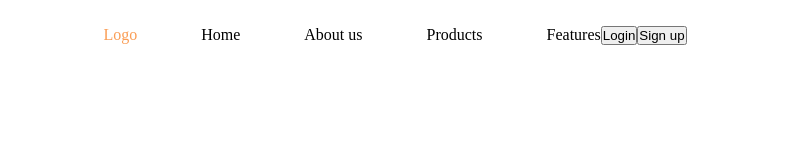
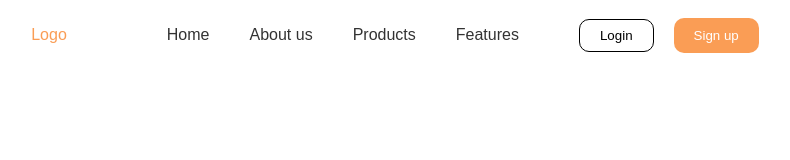
Before and after one commit to hilltrill/ecommerce_website, a plain HTML site: page index.html in a window 1280 px wide. Shown: the whole page, without its empty margins (245-1035 px from the left). Drawn offline with Linux system fonts and the light colour scheme.

Commit message:
I change the a to ul>li>a and continued working on the nav bar and I worked on the login and sign up buttons

```diff
--- a/css/style.css
+++ b/css/style.css
@@ -4,18 +4,69 @@
     box-sizing: border-box;
 }
 
+body {
+    font-family: Arial, sans-serif;
+    color: #333;
+}
+
+.nav-bar {
+    display: flex;
+    align-items: center;
+    justify-content: center;
+    height: 70px;
+    width: 400;
+}
+
 nav {
     display: flex;
     align-items: center;
     justify-content: center;
-    height: 70px;
+    /* height: 70px; */
 }
 
-nav a {
-    margin-left: 4rem;
+nav  ul{
+    display: flex;
+    list-style: none;
+    margin-left: 60px;
+    margin-right: 60px;
+}
+
+nav ul li {
+    margin-left: 40px;
+}
+
+
+
+
+nav ul li a {
     text-decoration: none;
+    color: #333;
+}
+
+nav a:hover{
+    color: #fa9d55;
+    /* transition: color ease-in .3s */
 }
 
 .Logo {
+    padding: 50;
     color: #fa9d55;
 }
+
+.nav-login-btn{
+    display: inline;
+    background-color: white;
+    border: 1px solid black;
+    border-radius: 10px;
+    padding: 8px 20px;
+    margin-right: 20px;
+
+}
+.nav-signup-btn{
+    display: inline;
+    background: #fa9d55;
+    color: white;
+    border-radius: 10px;
+    padding: 10px 20px;
+    border: none;
+   }
--- a/index.html
+++ b/index.html
@@ -8,21 +8,25 @@
 </head>
 <body>
     <header>
-        <nav>
+        <div class="nav-bar">
             <div  class="Logo">
                 <p>Logo</p>
             </div>
-                <a>Home</a>
-                <a>About us</a>
-                <a>Products</a>
-                <a>Features</a>
+            <nav>
 
-
+                <ul>
+                    <li><a href="#">Home</a></li>
+                    <li><a href="#">About us</a></li>
+                    <li><a href="#">Products</a></li>
+                    <li><a href="#">Features</a></li>
+                </ul>
+            </nav>
             <div class="cart"></div>
             <div class="search"></div>
-            <button class="nav-btn1">Login</button>
-            <button class="nav-btn2">Sign up</button>
-        </nav>
+            <button class="nav-login-btn">Login</button>
+            <button class="nav-signup-btn">Sign up</button>
+        </div>
+
     </header>
     <main></main>
 </body>
```
